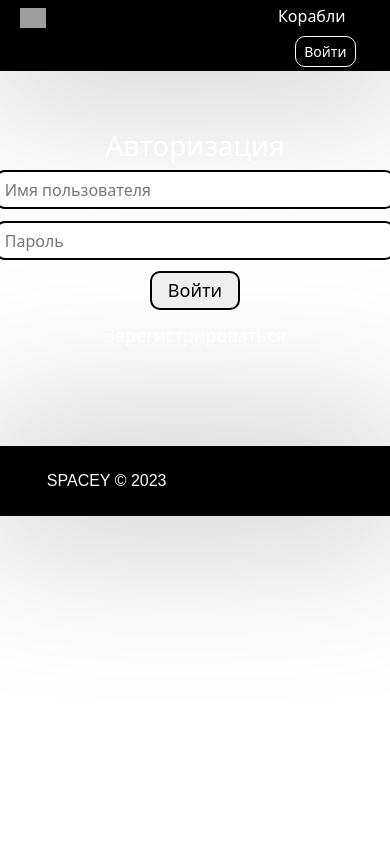
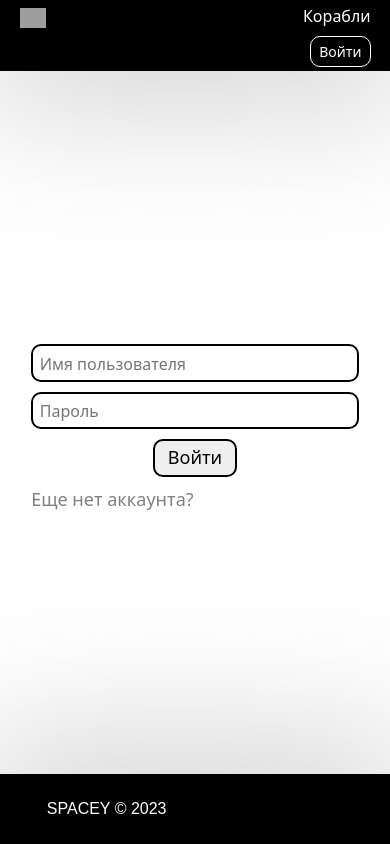
Before and after one commit to marrgancovka/SpaceY_frontend, a React (Vite) app in the folder spacey/: page /login in a window 390 px wide. Built offline with nearby package versions, Linux system fonts and the light colour scheme; grey boxes are pictures that could not be loaded.

Commit message:
adaptive login & sign up

```diff
--- a/spacey/src/App.tsx
+++ b/spacey/src/App.tsx
@@ -16,8 +16,9 @@ import EditStarshipPage from './Pages/EditStarship/EditStarship.tsx';
 const StartPage: FC = () => {
     return (
       <BrowserRouter>
+      <div style={{ display: 'flex', flexDirection: 'column', minHeight: '100vh' }}>
         <Navigate/>
-        <>
+        <div style={{ flex: '1 0 100%', display: 'flex', alignItems: 'center', justifyContent: 'center'}}>
         <Routes>
           <Route path='/starships' element={<StarshipsPage/>}/>
           <Route path='/starships/:id' element={<DetailsPage/>}/>
@@ -29,8 +30,9 @@ const StartPage: FC = () => {
           <Route path='/starships/edit/:id' element={<EditStarshipPage/>}/>
 
         </Routes>
-        </>
+        </div>
         <Footer/>
+      </div>
   </BrowserRouter>
     )
 }
--- a/spacey/src/components/Login/Login.css
+++ b/spacey/src/components/Login/Login.css
@@ -1,7 +1,6 @@
 .my_form{
     display: flex;
     flex-direction: column;
-    margin-top: 15%;
     align-items: center;
 }
 .my_items{
@@ -26,6 +25,15 @@
 .navigate{
     color:  white;
     font-size: 18px;
-    margin-bottom: 25%;
     cursor: pointer;
 }
+@media screen and (max-width: 600px) {
+    .my_items{
+        width: 100%;
+        max-width: 400px;
+    }
+    .my_form{
+        width: 100%;
+        margin: 0 8%;
+    }
+}
--- a/spacey/src/components/Login/Login.tsx
+++ b/spacey/src/components/Login/Login.tsx
@@ -21,7 +21,11 @@ const Login:FC <LoginProps> = ({password, username, setPassword, setUsername, su
                 <input type="text"  onChange={((event) => setUsername(event.target.value))} placeholder="Имя пользователя" value={username} className="my_items"/>
                 <input type="password" onChange={((event) => setPassword(event.target.value))} placeholder="Пароль" value={password} className="my_items"/>
                 <button className="btn_login" type="submit">Войти</button>
-                <div className="navigate" onClick={()=>navigaye('/signup')}>Зарегистрироваться</div>
+                <div>
+                    <span className="navigate" style={{color: 'grey'}}>Еще нет аккаунта? </span>
+                    <span className="navigate" onClick={()=>navigaye('/signup')}> Зарегистрироваться</span>
+                </div>
+
             </Form>
         </>
     )
--- a/spacey/src/components/Signup/Signup.tsx
+++ b/spacey/src/components/Signup/Signup.tsx
@@ -29,7 +29,10 @@ const Signup:FC<LoginProps> = ({password, username, setPassword, setUsername, su
                 <input type="text"  onChange={((event) => setUsername(event.target.value))} placeholder="Имя пользователя" value={username} className="my_items"/>
                 <input type="password" onChange={((event) => setPassword(event.target.value))} placeholder="Пароль" value={password} className="my_items"/>
                 <button className="btn_login" type="submit">Зарегистрироваться</button>
-                <div onClick={()=>navigate('/login')} className="navigate">Войти</div>
+                <div>
+                    <span className="navigate" style={{color: 'grey'}}>Уже есть аккаунт? </span>
+                    <span className="navigate" onClick={()=>navigate('/login')}> Войти</span>
+                </div>
             </Form>
         </>
     )
--- a/spacey/src/components/navbar/navbar.css
+++ b/spacey/src/components/navbar/navbar.css
@@ -1,62 +1,3 @@
-/* .mynavbar{
-    height: 80px;
-    background-color: black;
-    box-shadow: 0 0 150px 20px rgba(105, 105, 105, 0.377);
-}
-.btn_log{
-    background-color: black;
-    color: white;
-    border: solid 1px white;
-    border-radius: 10px;
-}
-.btn_log:active{
-    background-color: rgb(48, 48, 48);
-}
-.link_navbar{
-    color: white;
-    margin-right: 25px;
-}
-.btn_deactive{
-    cursor: not-allowed !important;
-    color: grey;
-    border: solid 1px grey !important;
-}
-.btn_deactive:active{
-    background-color: black;
-}
-.buttons{
-    margin-right: 10px;
-}
-.my_name{
-    color: white;
-    font-size: 18px;
-    margin-right: 15px;
-}
-@media screen and (max-width: 768px) {
-    .mynavbar {
-        height: auto;
-    }
-
-    .navbar-brand img {
-        height: auto;
-    }
-
-    .link_navbar {
-        margin-right: 10px;
-    }
-
-    .btn_log {
-        font-size: 14px;
-    }
-
-    .my_name {
-        display: none;
-    }
-
-    .buttons {
-        margin-right: 0;
-    }
-} */
 .mynavbar {
     height: 80px;
     background-color: black;
@@ -81,7 +22,7 @@
 .nav a {
     color: white;
     text-decoration: none;
-    margin-right: 25px;
+    margin-left: 25px;
     width: auto;
 }
 
@@ -93,7 +34,7 @@
     cursor: pointer;
     padding: 8px 15px;
     font-size: 16px;
-    margin-right: 15px;
+    margin-left: 15px;
 }
 
 .btn_log:active {
@@ -115,7 +56,7 @@
 .my_name {
     color: white;
     font-size: 18px;
-    margin-right: 15px;
+    margin-left: 15px;
 }
 .brand-nav-container {
     display: flex;
@@ -170,7 +111,6 @@
     .btn_log,
     .btn_deactive {
         font-size: 14px;
-        margin-right: 15px;
         padding: 4px 8px;
     }
 
--- a/spacey/src/components/navbar/navbar.tsx
+++ b/spacey/src/components/navbar/navbar.tsx
@@ -49,7 +49,7 @@ function Navigate() {
     </div>
     <div className="nav">
         <Link to="/starships" className="link_navbar">Корабли</Link>
-        {is_authenticated && role=="client" &&<Link to={"/applications"} className="link_navbar" >История заявок</Link>}
+        {is_authenticated && role=="client" &&<Link to={"/applications"} className="link_navbar" >Мои заявки</Link>}
         {is_authenticated && role=="admin" &&<Link to={"/applications"} className="link_navbar">Заявки</Link>}
         {is_authenticated && role=="admin" &&<Link to={"/starships/list"} className="link_navbar" style={{ lineHeight: 1 }}>Редактировать космолеты</Link>}
 
```
